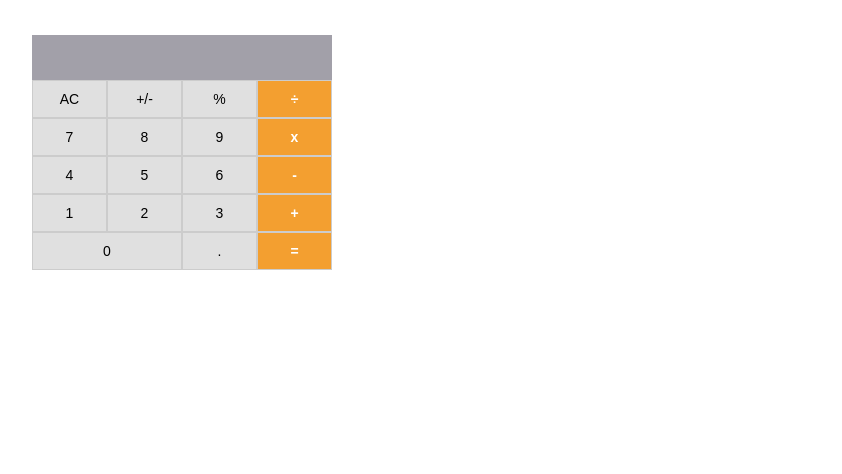
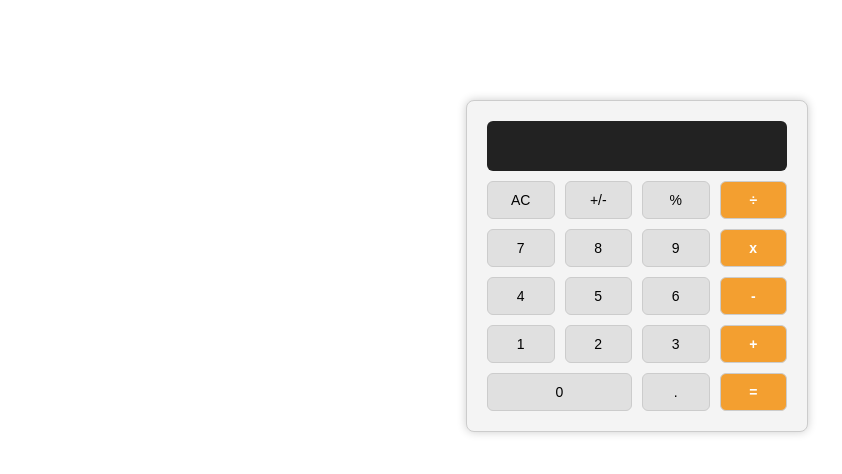
Before and after one commit to Kaiserabbas/math-magician, a React (Create React App) app: page /quotes in a window 1280 px wide. Shown: the top 474 px of the page, without its empty margins (3-845 px from the left). Built offline with nearby package versions, Linux system fonts and the light colour scheme.

Commit message:
Modify for display styling, padding, border, position

```diff
--- a/src/components/Calculator.css
+++ b/src/components/Calculator.css
@@ -1,34 +1,44 @@
 .calculator {
   width: 300px;
-  background-color: #f0f0f0;
-  margin: 35px 0 0 35px;
+  background-color: #f4f4f4;
+  border: 1px solid #ccc;
+  border-radius: 8px;
+  box-shadow: 0px 0px 10px rgba(0, 0, 0, 0.2);
+  margin: 100px auto 0 auto;
+  padding: 20px;
 }
 
 .display {
-  height: 25px;
-  background-color: #777482a3;
+  height: 30px;
+  background-color: #222;
   color: #fff;
+  font-size: 24px;
+  text-align: right;
   padding: 10px;
-  text-align: right;
-  font-size: 24px;
+  border-radius: 6px;
+  margin-bottom: 10px;
 }
 
 .buttons {
   display: grid;
   grid-template-rows: repeat(4, 1fr);
+    grid-gap: 10px;
 }
 
 .button {
   width: 100%;
   padding: 10px;
+    border-radius: 6px;
   font-size: 14px;
   border: 1px solid #ccc;
   background-color: #e0e0e0;
   cursor: pointer;
+    transition: background-color 0.3s;
 }
 
 .row {
   display: flex;
+  gap: 10px;
 }
 
 .button:hover {
@@ -49,3 +59,12 @@
 .row5 :first-child {
   grid-column: span 2;
 }
+
+.quote {
+  color: #9c5b05;
+  position: relative;
+  width: 300px;
+  font-style: italic;
+  font-size: 18px;
+  text-align: center;
+  margin: 20px auto;}
```
